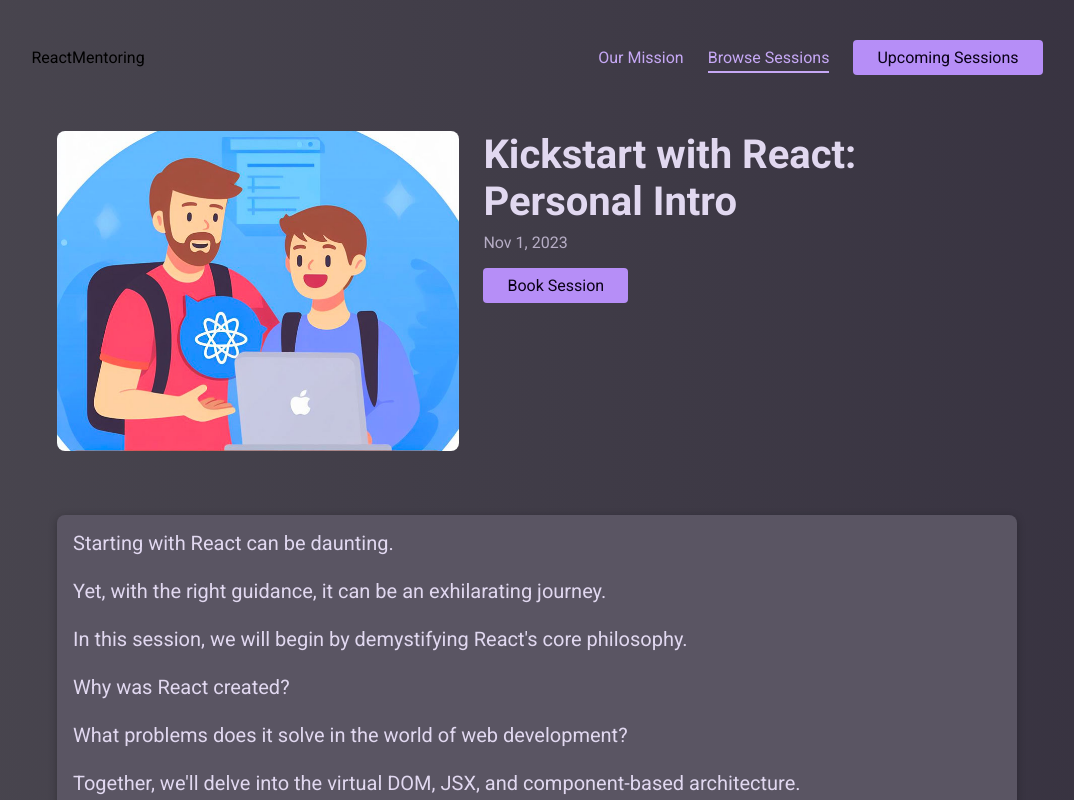
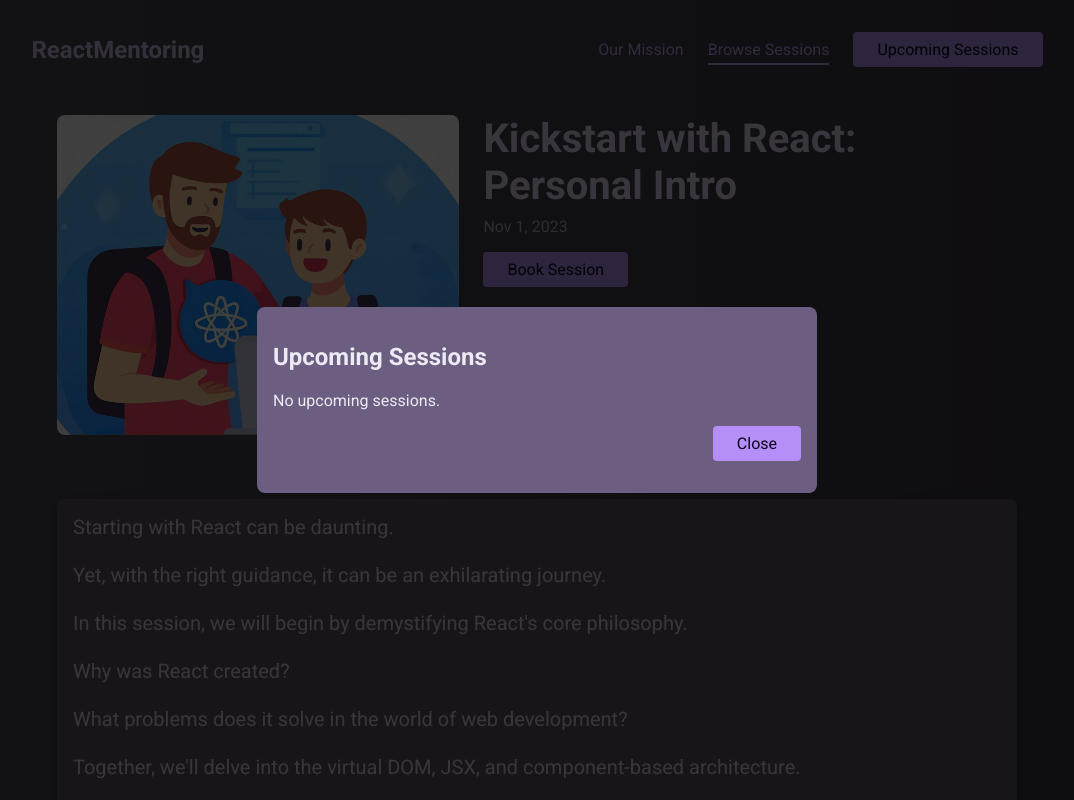
Before and after one commit to younusraza909/typescript-basic-project, a React (Vite) app in the folder assignment/: page /sessions/sess01 in a window 1280 px wide. Both pictures are taken after a click on the button "Upcoming Sessions". Shown: the top 800 px of the page, without its empty margins (103-1177 px from the left). Built offline with nearby package versions, Linux system fonts and the light colour scheme.

Commit message:
Modal Integrated , project completed

```diff
--- a/assignment/src/components/Header.tsx
+++ b/assignment/src/components/Header.tsx
@@ -1,10 +1,19 @@
+import { useState } from "react";
 import { NavLink } from "react-router-dom";
+import UpcomingSessions from "./Sessions/UpcomingSessions";
 import Button from "./ui/Button";
 
 const Header = () => {
+  const [isModalOpen, setIsModalOpen] = useState<boolean>(false);
+
+  function triggerModal() {
+    setIsModalOpen((prev) => !prev);
+  }
+
   return (
     <header id="main-header">
-      <p>ReactMentoring</p>
+      <h1>ReactMentoring</h1>
+      {isModalOpen && <UpcomingSessions onClose={triggerModal} />}
       <nav>
         <ul>
           <li>
@@ -25,7 +34,7 @@ const Header = () => {
             </NavLink>
           </li>
           <li>
-            <Button>Upcoming Sessions</Button>
+            <Button onClick={triggerModal}>Upcoming Sessions</Button>
           </li>
         </ul>
       </nav>
--- /dev/null
+++ b/assignment/src/components/Sessions/UpcomingSession.tsx
@@ -0,0 +1,32 @@
+import { Session } from "../../types";
+import Button from "../ui/Button";
+
+type UpcomingSessionProps = {
+  session: Session;
+  onCancel: () => void;
+};
+
+const UpcomingSession = ({ session, onCancel }: UpcomingSessionProps) => {
+  return (
+    <article className="upcoming-session">
+      <div>
+        <h3>{session.title}</h3>
+        <p>{session.summary}</p>
+        <time dateTime={new Date(session.date).toISOString()}>
+          {new Date(session.date).toLocaleDateString("en-US", {
+            day: "numeric",
+            month: "short",
+            year: "numeric",
+          })}
+        </time>
+      </div>
+      <p className="actions">
+        <Button textOnly onClick={onCancel}>
+          Cancel
+        </Button>
+      </p>
+    </article>
+  );
+};
+
+export default UpcomingSession;
--- /dev/null
+++ b/assignment/src/components/Sessions/UpcomingSessions.tsx
@@ -0,0 +1,50 @@
+import { useEffect, useRef } from "react";
+import { useSessionContext } from "../../store/session";
+import Button from "../ui/Button";
+import Modal, { type ModalHandle } from "../ui/Modal";
+import UpcomingSession from "./UpcomingSession";
+
+type UpcomingSessionsProps = {
+  onClose: () => void;
+};
+
+const UpcomingSessions = ({ onClose }: UpcomingSessionsProps) => {
+  const modal = useRef<ModalHandle>(null);
+  const sessionsCtx = useSessionContext();
+
+  useEffect(() => {
+    if (modal.current) {
+      modal.current.open();
+    }
+  }, []);
+
+  const hasSessions = sessionsCtx.upcomingSessions.length > 0;
+
+  function handleCancelSession(id: string) {
+    sessionsCtx.cancelSession(id);
+  }
+
+  return (
+    <Modal ref={modal} onClose={onClose}>
+      <h2>Upcoming Sessions</h2>
+      {hasSessions && (
+        <ul>
+          {sessionsCtx.upcomingSessions.map((session) => (
+            <li key={session.id}>
+              <UpcomingSession
+                session={session}
+                onCancel={() => handleCancelSession(session.id)}
+              />
+            </li>
+          ))}
+        </ul>
+      )}
+      {!hasSessions && <p>No upcoming sessions.</p>}
+      <p className="actions">
+        <Button onClick={onClose}>Close</Button>
+      </p>
+    </Modal>
+  );
+};
+
+export default UpcomingSessions;
--- a/assignment/src/components/ui/Modal.tsx
+++ b/assignment/src/components/ui/Modal.tsx
@@ -1,16 +1,35 @@
-import React, { useRef } from "react";
+import React, { forwardRef, useImperativeHandle, useRef } from "react";
 import { createPortal } from "react-dom";
 
-const Modal = ({ children }: { children: React.ReactNode }) => {
+export type ModalHandle = {
+  open: () => void;
+};
+
+const Modal = forwardRef<
+  ModalHandle,
+  { children: React.ReactNode; onClose: () => void }
+>(({ children, onClose }, ref) => {
   const dialog = useRef<HTMLDialogElement>(null);
 
+  useImperativeHandle(
+    ref,
+    () => {
+      return {
+        open() {
+          dialog.current?.showModal();
+        },
+      };
+    },
+    []
+  );
+
   const component = (
-    <dialog className="modal" open ref={dialog}>
+    <dialog className="modal" ref={dialog} onClose={onClose}>
       {children}
     </dialog>
   );
 
   return createPortal(component, document.getElementById("modal-root")!);
-};
+});
 
 export default Modal;
--- /dev/null
+++ b/assignment/src/pages/BookSession.tsx
@@ -0,0 +1,52 @@
+import React, { useEffect, useRef, type FormEvent } from "react";
+import Button from "../components/ui/Button";
+import Input from "../components/ui/Input";
+import Modal, { ModalHandle } from "../components/ui/Modal";
+import { useSessionContext } from "../store/session";
+import { Session } from "../types";
+
+interface BookSessionProps {
+  onDone: () => void;
+  session: Session;
+}
+
+const BookSession = ({ onDone, session }: BookSessionProps) => {
+  const modalRef = useRef<ModalHandle>(null);
+
+  const { bookSession } = useSessionContext();
+
+  useEffect(() => {
+    if (modalRef.current) {
+      modalRef.current.open();
+    }
+  }, []);
+
+  function onSubmitForm(event: FormEvent<HTMLFormElement>) {
+    event.preventDefault();
+
+    const formData = new FormData(event.currentTarget);
+    const data = Object.fromEntries(formData);
+
+    bookSession(session);
+
+    onDone();
+  }
+
+  return (
+    <Modal ref={modalRef} onClose={onDone}>
+      <h3>Book A Session</h3>
+      <form onSubmit={onSubmitForm}>
+        <Input id="name" label="ENTER YOUR NAME" type="text" name="name" />
+        <Input id="email" label="ENTER YOUR EMAIL" type="email" name="email" />
+        <div className="actions">
+          <Button>Book Session</Button>
+          <Button textOnly onClick={onDone}>
+            Cancel
+          </Button>
+        </div>
+      </form>
+    </Modal>
+  );
+};
+
+export default BookSession;
--- a/assignment/src/pages/Session.tsx
+++ b/assignment/src/pages/Session.tsx
@@ -1,9 +1,12 @@
+import { useState } from "react";
 import { useParams } from "react-router-dom";
 import Button from "../components/ui/Button";
 
 import { SESSIONS } from "../dummy-sessions";
+import BookSession from "./BookSession";
 
 export default function SessionPage() {
+  const [isOpenModal, setIsOpenModal] = useState<boolean>(false);
   const params = useParams<{ id: string }>();
 
   const sessionId = params.id;
@@ -17,8 +20,15 @@ export default function SessionPage() {
     );
   }
 
+  function triggerModal() {
+    setIsOpenModal((prev) => !prev);
+  }
+
   return (
     <main id="session-page">
+      {isOpenModal && (
+        <BookSession onDone={triggerModal} session={loadedSession} />
+      )}
       <article>
         <header>
           <img src={loadedSession.image} alt={loadedSession.title} />
@@ -32,7 +42,7 @@ export default function SessionPage() {
               })}
             </time>
             <p>
-              <Button>Book Session</Button>
+              <Button onClick={triggerModal}>Book Session</Button>
             </p>
           </div>
         </header>
```
